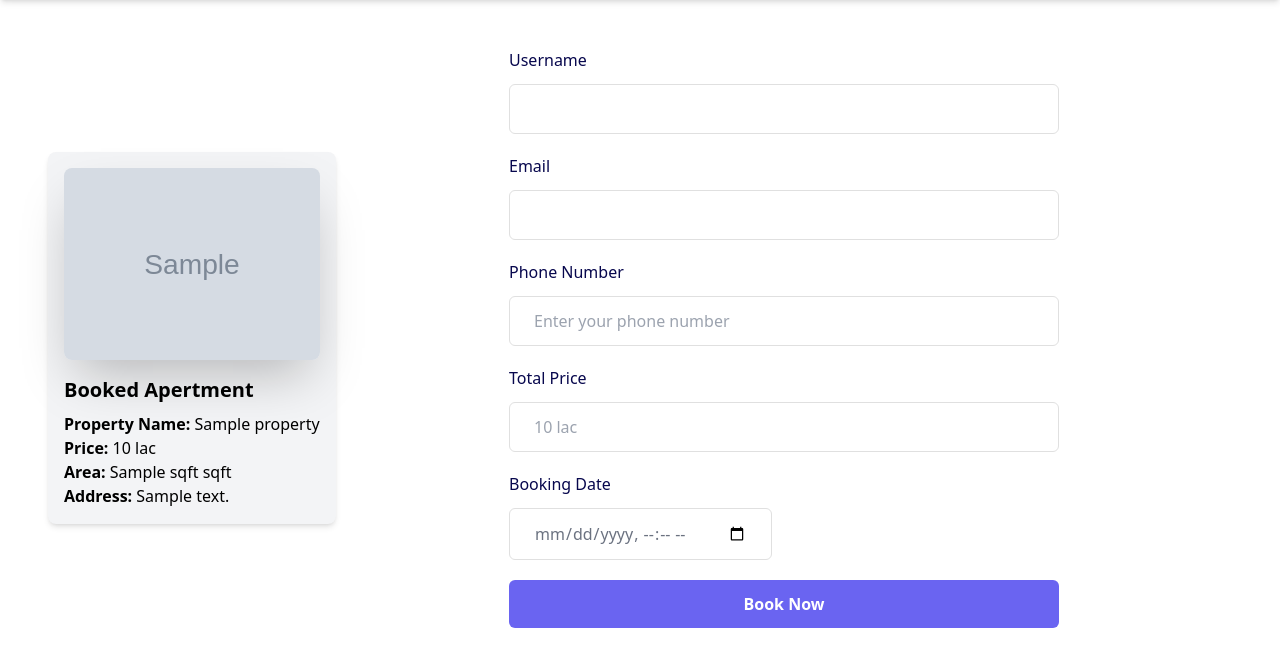
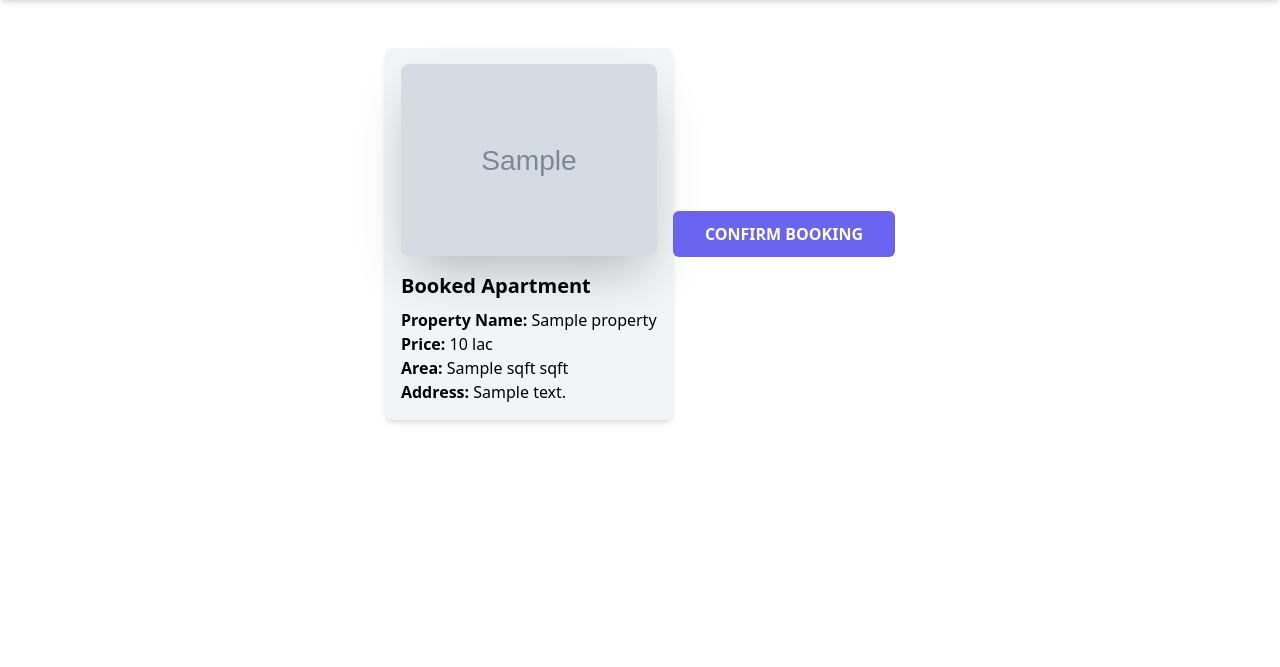
Before and after one commit to mdyhakash/apartment_rent_django, a Django app: template templates/book_property/booking.html in a window 1280 px wide. Shown: the part 104-771 px from the top of the page. Run offline with Django 3.2, Linux system fonts and the light colour scheme; the template is opened without the code that fills it: most values are stand-ins (such as "Sample title", 1, 10 or a date in 2020); grey boxes marked "Sample" are stand-in pictures; some libraries are stand-ins or nearby versions; some web fonts are replaced; grey boxes are pictures that could not be loaded.

Commit message:
fix booking issue

```diff
--- a/rental/forms.py
+++ b/rental/forms.py
@@ -8,4 +8,4 @@ class PropertyForm(ModelForm):
 class UserForm(ModelForm):
     class Meta:
         model=User_Profile
-        fields='__all__'
+        fields = ['email', 'phone', 'address', 'profile_image']
--- a/templates/book_property/booking.html
+++ b/templates/book_property/booking.html
@@ -7,17 +7,22 @@ Book Now
 <!DOCTYPE html>
 <html lang="en">
 <head>
-    <meta charset="UTF-8">
-    <meta name="viewport" content="width=device-width, initial-scale=1.0">
+    <meta charset="UTF-8" />
+    <meta name="viewport" content="width=device-width, initial-scale=1.0" />
     <script src="https://cdn.tailwindcss.com"></script>
     <title>Booking</title>
 </head>
 <body>
     {% block content %}
-
-
     <div class="flex items-center justify-center p-12">
 
+        {% if user.profile.user_type == 'landlord' %}
+            <div class="bg-gray-100 rounded-lg shadow-md p-4">
+                <h3 class="text-xl font-semibold mb-2">Sorry, landlords cannot book properties.</h3>
+                <p class="text-lg">You are a landlord, and booking a property is not allowed for you.</p>
+                <a href="{% url 'property' %}" class="text-blue-500 underline mt-4">Go back to Property List</a>
+            </div>
+        {% else %}
             <div class="bg-gray-100 rounded-lg shadow-md p-4">
                 <!-- Image -->
                 <div class="mb-4">
@@ -26,7 +31,7 @@ Book Now
 
                 <!-- Information -->
                 <div>
-                <h3 class="text-xl font-semibold mb-2">Booked Apertment</h3>
+                    <h3 class="text-xl font-semibold mb-2">Booked Apartment</h3>
                     <div class="flex flex-col">
                         <p><span class="font-semibold">Property Name:</span> {{ property.name }}</p>
                         <p><span class="font-semibold">Price:</span> {{ property.price }} lac</p>
@@ -36,67 +41,14 @@ Book Now
                 </div>
             </div>
 
+                    <div>
+                        <a href="{% url 'booking_success' property.id %}" class="hover:shadow-form w-full rounded-md bg-[#6A64F1] py-3 px-8 text-center text-base font-semibold text-white outline-none">CONFIRM BOOKING</a>
 
-        <div class="mx-auto w-full max-w-[550px] bg-white">
-            <form method="post">
-                {% csrf_token %}
-                <input type="hidden" name="property_id" value="{{ property.id }}">
-                <div class="mb-5">
-                    <label for="phone" class="mb-3 block text-base font-medium text-[#07074D]">
-                        Username
-                    </label>
-                    <input type="text" name="username" id="phone" placeholder="{{ user.username }}"
-                        class="w-full rounded-md border border-[#e0e0e0] bg-white py-3 px-6 text-base font-medium text-gray-900 outline-none focus:border-[#6A64F1] focus:shadow-md" readonly/>
-                </div>
-                <div class="mb-5">
-                    <label for="email" class="mb-3 block text-base font-medium text-[#07074D]">
-                        Email
-                    </label>
-                    <input type="email" name="email" id="email" placeholder="{{ user.email }}"
-                        class="w-full rounded-md border border-[#e0e0e0] bg-white py-3 px-6 text-base font-medium text-[#1e1e1f] outline-none focus:border-[#6A64F1] focus:shadow-md" readonly/>
-                </div>
-                <div class="mb-5">
-                    <label for="phone" class="mb-3 block text-base font-medium text-[#07074D]">
-                        Phone Number
-                    </label>
-                    <input type="text" name="phone" id="phone" placeholder="Enter your phone number"
-                        class="w-full rounded-md border border-[#e0e0e0] bg-white py-3 px-6 text-base font-medium text-[#6B7280] outline-none focus:border-[#6A64F1] focus:shadow-md" />
-                </div>
-
-                <div class="mb-5">
-                    <label for="phone" class="mb-3 block text-base font-medium text-[#07074D]">
-                       Total Price
-                    </label>
-                    <input type="text" name="price" id="price" placeholder="{{ property.price }} lac"
-                        class="w-full rounded-md border border-[#e0e0e0] bg-white py-3 px-6 text-base font-medium text-[#6B7280] outline-none focus:border-[#6A64F1] focus:shadow-md" readonly/>
-                </div>
-
-                <div class="-mx-3 flex flex-wrap">
-                    <div class="w-full px-3 sm:w-1/2">
-                        <div class="mb-5">
-                            <label for="date" class="mb-3 block text-base font-medium text-[#07074D]">
-                                Booking Date
-                            </label>
-                            <input type="datetime-local" name="date" id="date"
-                                class="w-full rounded-md border border-[#e0e0e0] bg-white py-3 px-6 text-base font-medium text-[#6B7280] outline-none focus:border-[#6A64F1] focus:shadow-md" />
-                        </div>
-                    </div>
-
-                </div>
-
-                <div>
-                    <button type="submit"
-                        class="hover:shadow-form w-full rounded-md bg-[#6A64F1] py-3 px-8 text-center text-base font-semibold text-white outline-none">
-                        Book Now
-                    </button>
                     </div>
                 </form>
             </div>
+        {% endif %}
     </div>
-
-
-
-
     {% endblock %}
 </body>
 </html>
--- a/templates/propertydetails.html
+++ b/templates/propertydetails.html
@@ -63,7 +63,7 @@
 
           <div class="flex justify-center mt-4">
             <a
-              href="{% url 'booking_success' property.id %}"
+              href="{% url 'book_property' property.id %}"
               class="bg-gray-800 text-white py-2 px-40 rounded-lg hover:bg-gray-700 transition duration-300 ease-in-out"
               >Book Now</a
             >
```
Also changed, not shown: rental/views.py (+10 -26 lines), db.sqlite3, media/profiles/456588925_1014923570428107_5923787035691945341_n.jpg (added). Lines whose indentation alone changed are shown as unchanged.
